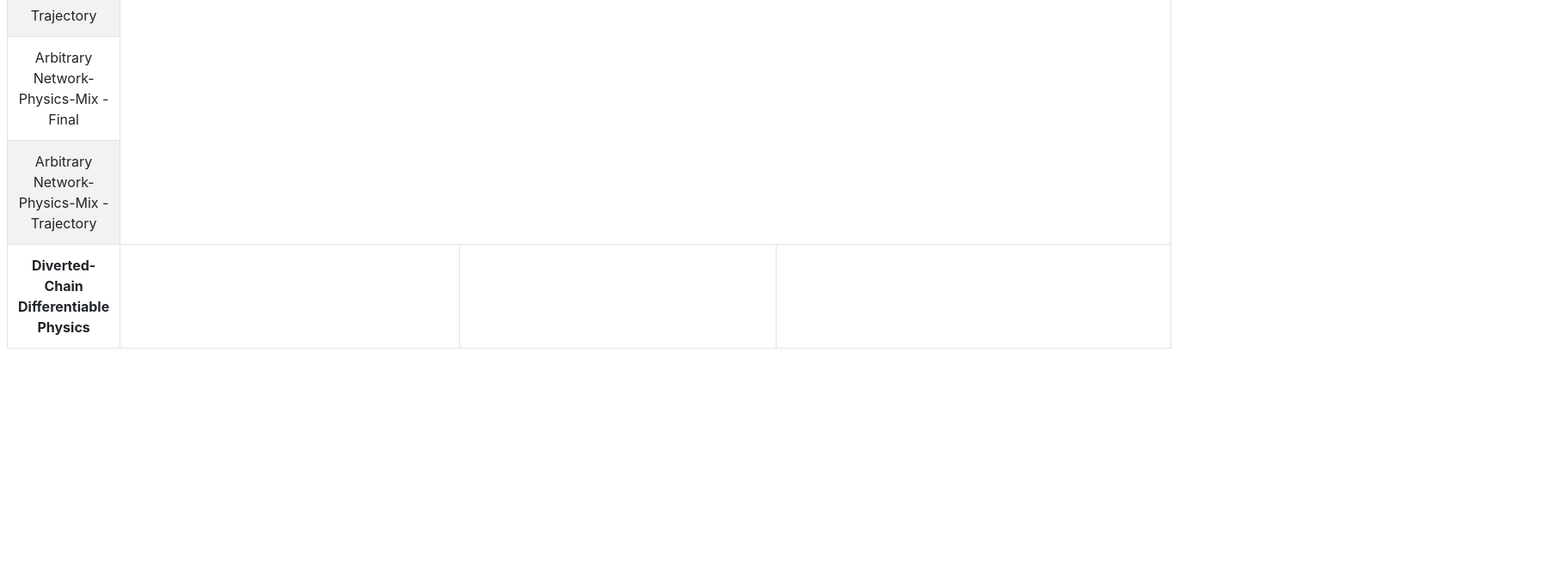
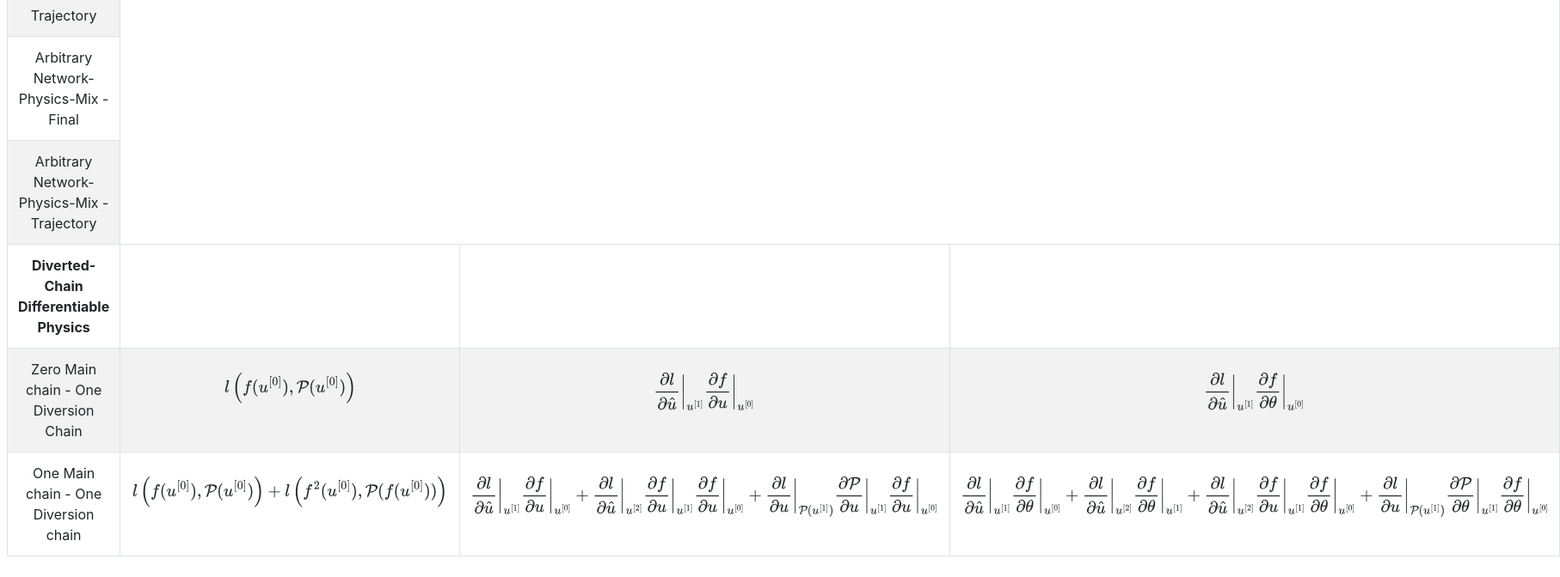
Before and after one commit to Ceyron/learning-setup-table, a plain HTML site: page index.html in a window 1280 px wide. Shown: the part 2236-2908 px from the top of the page at 86% size, 1814 px wide, since content can reach past the window. Before the commit the page ends 2666 px from the top, so only its background shows below. Drawn offline with nearby package versions, Linux system fonts and the light colour scheme.

Commit message:
One Main - One Diversion

```diff
--- a/index.html
+++ b/index.html
@@ -348,6 +348,66 @@ MathJax = {
     <td></td>
     <td></td>
   </tr>
+  <tr>
+    <!-- Zero Main chain - One Diversion Chain-->
+    <td class="align-middle">Zero Main chain - One Diversion Chain</td>
+    <td>$$
+      l \left(
+        f(u^{[0]}),
+        \mathcal{P}(u^{[0]})
+      \right)
+    $$</td>
+    <td>$$
+      \frac{\partial l}{\partial \hat{u}}\bigg|_{u^{[1]}}
+      \frac{\partial f}{\partial u}\bigg|_{u^{[0]}}
+    $$</td>
+    <td>$$
+      \frac{\partial l}{\partial \hat{u}}\bigg|_{u^{[1]}}
+      \frac{\partial f}{\partial \theta}\bigg|_{u^{[0]}}
+    $$</td>
+  </tr>
+  <tr>
+    <!-- One Main chain - One Diversion chain -->
+    <td class="align-middle">One Main chain - One Diversion chain</td>
+    <td>$$
+      l \left(
+        f(u^{[0]}),
+        \mathcal{P}(u^{[0]})
+      \right)
+      +
+      l \left(
+        f^2(u^{[0]}),
+        \mathcal{P}(f(u^{[0]}))
+      \right)
+    $$</td>
+    <td>$$
+      \frac{\partial l}{\partial \hat{u}}\bigg|_{u^{[1]}}
+      \frac{\partial f}{\partial u}\bigg|_{u^{[0]}}
+      +
+      \frac{\partial l}{\partial \hat{u}}\bigg|_{u^{[2]}}
+      \frac{\partial f}{\partial u}\bigg|_{u^{[1]}}
+      \frac{\partial f}{\partial u}\bigg|_{u^{[0]}}
+      +
+      \frac{\partial l}{\partial u}\bigg|_{\mathcal{P}(u^{[1]})}
+      \frac{\partial \mathcal{P}}{\partial u}\bigg|_{u^{[1]}}
+      \frac{\partial f}{\partial u}\bigg|_{u^{[0]}}
+    $$</td>
+    <td>$$
+      \frac{\partial l}{\partial \hat{u}}\bigg|_{u^{[1]}}
+      \frac{\partial f}{\partial \theta}\bigg|_{u^{[0]}}
+      +
+      \frac{\partial l}{\partial \hat{u}}\bigg|_{u^{[2]}}
+      \frac{\partial f}{\partial \theta}\bigg|_{u^{[1]}}
+      +
+      \frac{\partial l}{\partial \hat{u}}\bigg|_{u^{[2]}}
+      \frac{\partial f}{\partial u}\bigg|_{u^{[1]}}
+      \frac{\partial f}{\partial \theta}\bigg|_{u^{[0]}}
+      +
+      \frac{\partial l}{\partial u}\bigg|_{\mathcal{P}(u^{[1]})}
+      \frac{\partial \mathcal{P}}{\partial \theta}\bigg|_{u^{[1]}}
+      \frac{\partial f}{\partial \theta}\bigg|_{u^{[0]}}
+    $$</td>
+  </tr>
   </tbody>
 </table>
 
```
